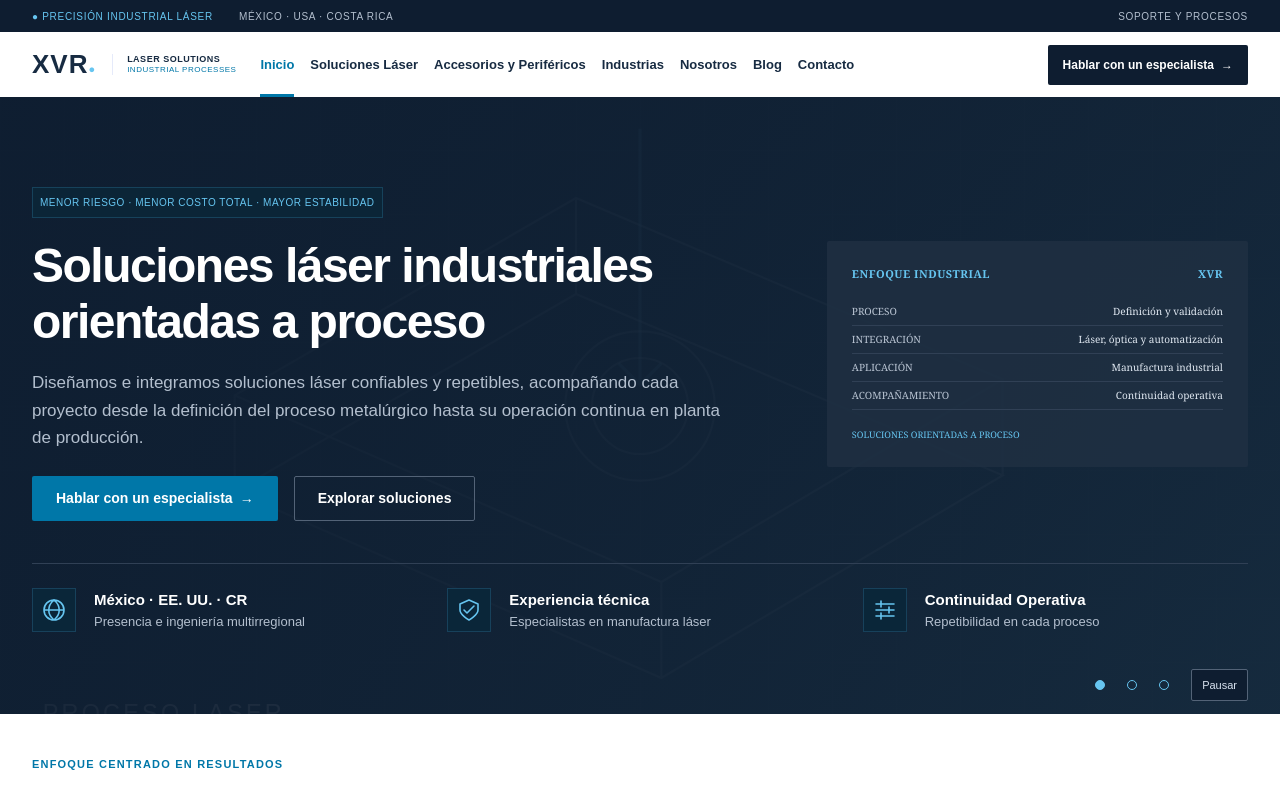
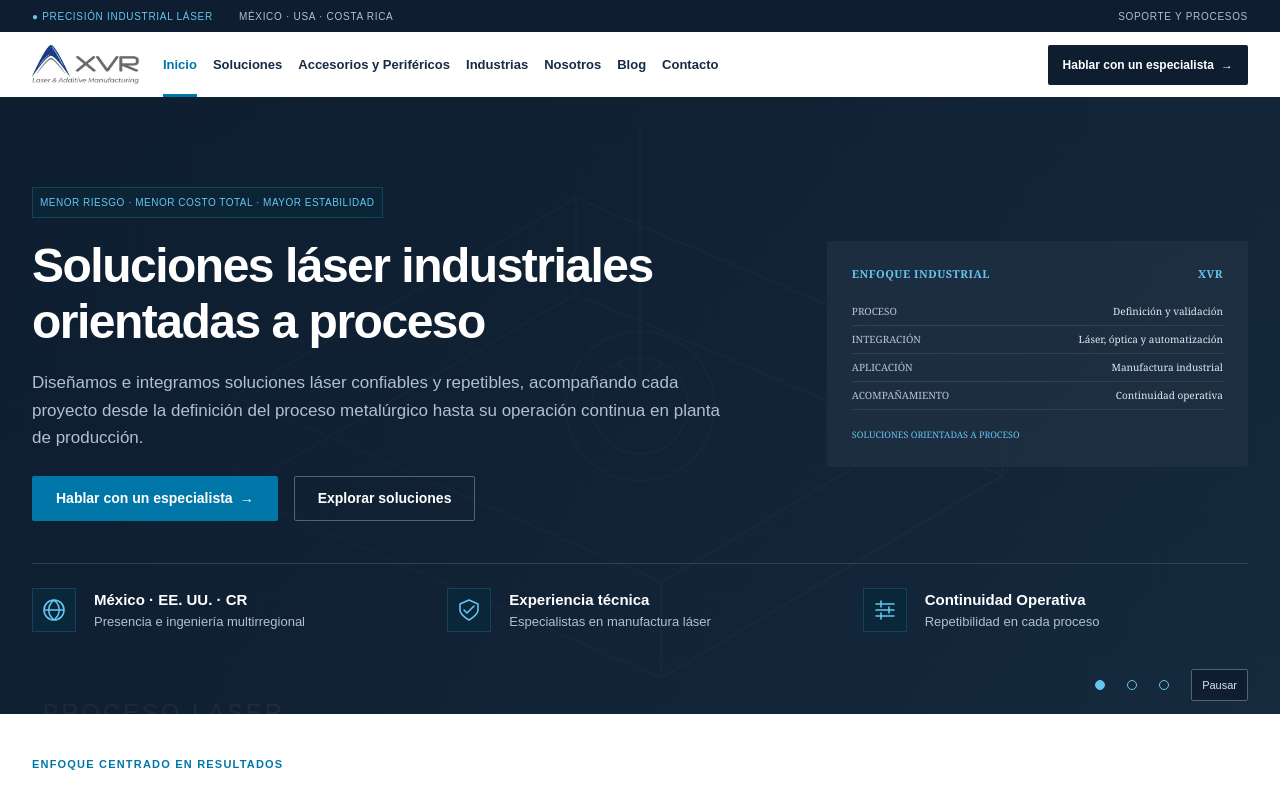
Before and after one commit to GonzaloTT/xvr-web, a React (Vite) app: page / in a window 1280 px wide. Shown: the top 786 px of the page. Built offline with nearby package versions, Linux system fonts and the light colour scheme.

Commit message:
fix: update XVR header branding

```diff
--- a/src/components/Header/Header.jsx
+++ b/src/components/Header/Header.jsx
@@ -1,17 +1,100 @@
-import { assetUrl } from '../../utils/assetUrl';
 import { useEffect, useRef, useState } from 'react';
 import { Link, useLocation } from 'react-router-dom';
+
+import { company } from '../../data/homeData';
 import { navigation, paths } from '../../routes/paths';
-import { company } from '../../data/homeData';
+import { assetUrl } from '../../utils/assetUrl';
+
 export default function Header() {
   const [open, setOpen] = useState(false);
   const location = useLocation();
   const toggle = useRef(null);
-  useEffect(() => { setOpen(false); }, [location]);
-  return <header className="site-header" onKeyDown={event => { if (event.key === 'Escape' && open) { setOpen(false); toggle.current?.focus(); } }}>
-    <div className="topbar"><div className="container topbar-inner"><span>● PRECISIÓN INDUSTRIAL LÁSER</span><span>MÉXICO · USA · COSTA RICA</span><span className="topbar-support">SOPORTE Y PROCESOS</span></div></div>
-    <div className="container header-inner"><Link to="/" className="brand" aria-label="XVR — Inicio">{company.logo ? <img className="brand-image" src={assetUrl(company.logo)} alt="XVR"/> : <><span className="brand-word" data-placeholder="Logotipo XVR pendiente">XVR<span>●</span></span><span className="brand-caption">LASER SOLUTIONS<small>INDUSTRIAL PROCESSES</small></span></>}</Link>
-    <button ref={toggle} className="menu-toggle" aria-expanded={open} aria-controls="main-navigation" aria-label={open ? 'Cerrar menú' : 'Abrir menú'} onClick={() => setOpen(!open)}>{open ? '✕' : '☰'}</button>
-    <nav id="main-navigation" aria-label="Navegación principal" className={`main-nav ${open ? 'is-open' : ''}`}>{navigation.map(item => <Link key={item.to} to={item.to} aria-current={`${location.pathname}${location.hash}` === item.to ? 'page' : undefined} onClick={() => setOpen(false)}>{item.label}</Link>)}<Link className="button button-dark header-cta" to={paths.contact}>Hablar con un especialista <span aria-hidden="true">→</span></Link></nav></div>
-  </header>;
+
+  useEffect(() => {
+    setOpen(false);
+  }, [location]);
+
+  const handleKeyDown = (event) => {
+    if (event.key === 'Escape' && open) {
+      setOpen(false);
+      toggle.current?.focus();
+    }
+  };
+
+  return (
+    <header className="site-header" onKeyDown={handleKeyDown}>
+      <div className="topbar">
+        <div className="container topbar-inner">
+          <span>● PRECISIÓN INDUSTRIAL LÁSER</span>
+          <span>MÉXICO · USA · COSTA RICA</span>
+          <span className="topbar-support">SOPORTE Y PROCESOS</span>
+        </div>
+      </div>
+
+      <div className="container header-inner">
+        <Link to="/" className="brand" aria-label="XVR — Inicio">
+          {company.logo ? (
+            <img
+              className="brand-image"
+              src={assetUrl(company.logo)}
+              alt="XVR"
+            />
+          ) : (
+            <>
+              <span
+                className="brand-word"
+                data-placeholder="Logotipo XVR pendiente"
+              >
+                XVR<span>●</span>
+              </span>
+
+              <span className="brand-caption">
+                LASER SOLUTIONS
+                <small>INDUSTRIAL PROCESSES</small>
+              </span>
+            </>
+          )}
+        </Link>
+
+        <button
+          ref={toggle}
+          className="menu-toggle"
+          aria-expanded={open}
+          aria-controls="main-navigation"
+          aria-label={open ? 'Cerrar menú' : 'Abrir menú'}
+          onClick={() => setOpen(!open)}
+        >
+          {open ? '✕' : '☰'}
+        </button>
+
+        <nav
+          id="main-navigation"
+          aria-label="Navegación principal"
+          className={`main-nav ${open ? 'is-open' : ''}`}
+        >
+          {navigation.map((item) => (
+            <Link
+              key={item.to}
+              to={item.to}
+              aria-current={
+                `${location.pathname}${location.hash}` === item.to
+                  ? 'page'
+                  : undefined
+              }
+              onClick={() => setOpen(false)}
+            >
+              {item.label}
+            </Link>
+          ))}
+
+          <Link
+            className="button button-dark header-cta"
+            to={paths.contact}
+          >
+            Hablar con un especialista <span aria-hidden="true">→</span>
+          </Link>
+        </nav>
+      </div>
+    </header>
+  );
 }
--- a/src/data/homeData.js
+++ b/src/data/homeData.js
@@ -1,40 +1,189 @@
 import { paths } from '../routes/paths';
+
 // Editorial copy transcribed from the supplied reference. Technical figures,
 // certifications, phone, legal identity and service guarantees require approval.
+
 export const heroSlides = [
-  { src: '/images/hero/proceso-laser-placeholder.svg', label: 'Proceso láser' },
-  { src: '/images/hero/integracion-placeholder.svg', label: 'Integración industrial' },
-  { src: '/images/hero/manufactura-placeholder.svg', label: 'Manufactura de precisión' },
+  {
+    src: '/images/hero/proceso-laser-placeholder.svg',
+    label: 'Proceso láser',
+  },
+  {
+    src: '/images/hero/integracion-placeholder.svg',
+    label: 'Integración industrial',
+  },
+  {
+    src: '/images/hero/manufactura-placeholder.svg',
+    label: 'Manufactura de precisión',
+  },
 ];
+
 export const valuePillars = [
-  { icon: 'process', title: 'Definición de Proceso', description: 'Validación de parámetros y factibilidad metalúrgica previa.', caption: 'LABORATORIO IN-HOUSE' },
-  { icon: 'precision', title: 'Integración de Precisión', description: 'Sistemas láser, óptica, automatización y seguridad integrados.', caption: 'INTEGRACIÓN DE SISTEMAS' },
-  { icon: 'training', title: 'Acompañamiento en Planta', description: 'Puesta a punto, calibración y capacitación operativa in situ.', caption: 'PUESTA EN MARCHA' },
-  { icon: 'support', title: 'Soporte y Continuidad', description: 'Disponibilidad de consumibles, refacciones y asistencia técnica local.', caption: 'CONTINUIDAD OPERATIVA' },
+  {
+    icon: 'process',
+    title: 'Definición de Proceso',
+    description:
+      'Validación de parámetros y factibilidad metalúrgica previa.',
+    caption: 'LABORATORIO IN-HOUSE',
+  },
+  {
+    icon: 'precision',
+    title: 'Integración de Precisión',
+    description:
+      'Sistemas láser, óptica, automatización y seguridad integrados.',
+    caption: 'INTEGRACIÓN DE SISTEMAS',
+  },
+  {
+    icon: 'training',
+    title: 'Acompañamiento en Planta',
+    description:
+      'Puesta a punto, calibración y capacitación operativa in situ.',
+    caption: 'PUESTA EN MARCHA',
+  },
+  {
+    icon: 'support',
+    title: 'Soporte y Continuidad',
+    description:
+      'Disponibilidad de consumibles, refacciones y asistencia técnica local.',
+    caption: 'CONTINUIDAD OPERATIVA',
+  },
 ];
+
 export const solutions = [
-  { slug: 'marcado-laser', title: 'Marcado láser', description: 'Identificación permanente, serialización trazable y grabado de alta precisión en metales y polímeros de grado industrial.' },
-  { slug: 'soldadura-laser', title: 'Soldadura láser', description: 'Uniones estructurales herméticas de alta penetración con mínima afectación térmica y distorsión controlada.' },
-  { slug: 'corte-microprocesos', title: 'Corte y microprocesos', description: 'Corte de geometrías complejas, micromecanizado y perforación con pulsos ultracortos para componentes críticos.' },
-  { slug: 'tratamiento-superficial', title: 'Tratamiento superficial', description: 'Limpieza técnica selectiva de óxidos y aceites, despasivado y texturizado para adherencia sin químicos.' },
-].map(item => ({ ...item, image: `/images/solutions/${item.slug}-placeholder.svg`, href: paths.solution(item.slug) }));
+  {
+    slug: 'marcado-laser',
+    title: 'Marcado láser',
+    description:
+      'Identificación permanente, serialización trazable y grabado de alta precisión en metales y polímeros de grado industrial.',
+  },
+  {
+    slug: 'soldadura-laser',
+    title: 'Soldadura láser',
+    description:
+      'Uniones estructurales herméticas de alta penetración con mínima afectación térmica y distorsión controlada.',
+  },
+  {
+    slug: 'corte-microprocesos',
+    title: 'Corte y microprocesos',
+    description:
+      'Corte de geometrías complejas, micromecanizado y perforación con pulsos ultracortos para componentes críticos.',
+  },
+  {
+    slug: 'tratamiento-superficial',
+    title: 'Tratamiento superficial',
+    description:
+      'Limpieza técnica selectiva de óxidos y aceites, despasivado y texturizado para adherencia sin químicos.',
+  },
+].map((item) => ({
+  ...item,
+  image: `/images/solutions/${item.slug}-placeholder.svg`,
+  href: paths.solution(item.slug),
+}));
+
 export const industries = [
-  { slug: 'automotriz', icon: 'car', title: 'Automotriz & E-Mobility', description: 'Trazabilidad de componentes críticos, soldadura de celdas de batería y texturizado de superficies para ensamble estructural.' },
-  { slug: 'medica', icon: 'medical', title: 'Dispositivos Médicos', description: 'Marcado microscópico anticorrosión, soldadura de instrumental quirúrgico e implantes cumpliendo normativas sanitarias.' },
-  { slug: 'electronica', icon: 'chip', title: 'Electrónica & Semiconductores', description: 'Microsoldadura de circuitos, desaislado láser y marcado de microchips sin inducción electrostática.' },
-  { slug: 'aeronautica', icon: 'plane', title: 'Aeronáutica & Defensa', description: 'Mecanizado de superaleaciones, perforación de orificios de enfriamiento en álabes y trazabilidad bajo estándares aeroespaciales.' },
-].map(item => ({ ...item, image: `/images/industries/${item.slug}-placeholder.svg` }));
-export const partners = ['COHERENT', 'IPG Photonics', 'SCANLAB', 'LASERLINE', 'LUXINAR', 'BOFA', 'laservision', 'MACKEN'].map(name => ({ name, logo: null, alt: name }));
+  {
+    slug: 'automotriz',
+    icon: 'car',
+    title: 'Automotriz & E-Mobility',
+    description:
+      'Trazabilidad de componentes críticos, soldadura de celdas de batería y texturizado de superficies para ensamble estructural.',
+  },
+  {
+    slug: 'medica',
+    icon: 'medical',
+    title: 'Dispositivos Médicos',
+    description:
+      'Marcado microscópico anticorrosión, soldadura de instrumental quirúrgico e implantes cumpliendo normativas sanitarias.',
+  },
+  {
+    slug: 'electronica',
+    icon: 'chip',
+    title: 'Electrónica & Semiconductores',
+    description:
+      'Microsoldadura de circuitos, desaislado láser y marcado de microchips sin inducción electrostática.',
+  },
+  {
+    slug: 'aeronautica',
+    icon: 'plane',
+    title: 'Aeronáutica & Defensa',
+    description:
+      'Mecanizado de superaleaciones, perforación de orificios de enfriamiento en álabes y trazabilidad bajo estándares aeroespaciales.',
+  },
+].map((item) => ({
+  ...item,
+  image: `/images/industries/${item.slug}-placeholder.svg`,
+}));
+
+export const partners = [
+  'COHERENT',
+  'IPG Photonics',
+  'SCANLAB',
+  'LASERLINE',
+  'LUXINAR',
+  'BOFA',
+  'laservision',
+  'MACKEN',
+].map((name) => ({
+  name,
+  logo: null,
+  alt: name,
+}));
+
 export const accompaniment = [
-  { icon: 'support', title: 'Atención personalizada y consultoría', description: 'Asesoría técnica y análisis de proyectos desde la primera llamada, con ingenieros dedicados a optimizar el rendimiento.' },
-  { icon: 'training', title: 'Capacitación técnica especializada', description: 'Transferencia profunda de conocimiento y mejores prácticas para operadores, técnicos de mantenimiento e ingenieros.' },
-  { icon: 'bolt', title: 'Soporte técnico y respuesta ágil', description: 'Diagnóstico remoto y tiempos de respuesta ágiles en planta para resolución de incidencias con stock local de partes críticas.' },
-  { icon: 'tool', title: 'Reparación y mantenimiento', description: 'Programas preventivos calibrados, alineación de haces, limpieza de óptica de precisión y verificación metrológica continua.' },
+  {
+    icon: 'support',
+    title: 'Atención personalizada y consultoría',
+    description:
+      'Asesoría técnica y análisis de proyectos desde la primera llamada, con ingenieros dedicados a optimizar el rendimiento.',
+  },
+  {
+    icon: 'training',
+    title: 'Capacitación técnica especializada',
+    description:
+      'Transferencia profunda de conocimiento y mejores prácticas para operadores, técnicos de mantenimiento e ingenieros.',
+  },
+  {
+    icon: 'bolt',
+    title: 'Soporte técnico y respuesta ágil',
+    description:
+      'Diagnóstico remoto y tiempos de respuesta ágiles en planta para resolución de incidencias con stock local de partes críticas.',
+  },
+  {
+    icon: 'tool',
+    title: 'Reparación y mantenimiento',
+    description:
+      'Programas preventivos calibrados, alineación de haces, limpieza de óptica de precisión y verificación metrológica continua.',
+  },
 ];
+
 export const companyHighlights = [
-  { icon: 'check', title: 'Ingeniería de aplicaciones in-house', description: 'Desarrollo a la medida de recetas ópticas y parámetros optimizados para tus materiales.' },
-  { icon: 'process', title: 'Laboratorio de pruebas y factibilidad técnica en Querétaro', description: 'Análisis metalúrgico, micrografías, ensayos de tracción y hermeticidad previos a la inversión.' },
-  { icon: 'precision', title: 'Soporte multirregional con base local', description: 'Ingenieros de servicio con capacidad de respuesta técnica inmediata en planta.' },
+  {
+    icon: 'check',
+    title: 'Ingeniería de aplicaciones in-house',
+    description:
+      'Desarrollo a la medida de recetas ópticas y parámetros optimizados para tus materiales.',
+  },
+  {
+    icon: 'process',
+    title: 'Laboratorio de pruebas y factibilidad técnica en Querétaro',
+    description:
+      'Análisis metalúrgico, micrografías, ensayos de tracción y hermeticidad previos a la inversión.',
+  },
+  {
+    icon: 'precision',
+    title: 'Soporte multirregional con base local',
+    description:
+      'Ingenieros de servicio con capacidad de respuesta técnica inmediata en planta.',
+  },
 ];
+
 // Unconfirmed contact/legal data deliberately omitted; populate after approval.
-export const company = { name: 'XVR', logo: null, phone: null, address: null, legalName: null, certifications: [], regions: 'México · USA · Costa Rica' };
+export const company = {
+  name: 'XVR',
+  logo: '/images/branding/xvr-logo.jpg',
+  phone: null,
+  address: null,
+  legalName: null,
+  certifications: [],
+  regions: 'México · USA · Costa Rica',
+};
--- a/src/routes/paths.js
+++ b/src/routes/paths.js
@@ -1,6 +1,39 @@
-export const paths = { home: '/', solutions: '/soluciones', accessories: '/accesorios-perifericos', blog: '/blog', contact: '/contacto', solution: (slug) => `/soluciones/${slug}` };
+export const paths = {
+  home: '/',
+  solutions: '/soluciones',
+  accessories: '/accesorios-perifericos',
+  blog: '/blog',
+  contact: '/contacto',
+  solution: (slug) => `/soluciones/${slug}`,
+};
+
 export const navigation = [
-  { label: 'Inicio', to: '/' }, { label: 'Soluciones Láser', to: paths.solutions },
-  { label: 'Accesorios y Periféricos', to: paths.accessories }, { label: 'Industrias', to: '/#industrias' },
-  { label: 'Nosotros', to: '/#nosotros' }, { label: 'Blog', to: paths.blog }, { label: 'Contacto', to: paths.contact },
+  {
+    label: 'Inicio',
+    to: paths.home,
+  },
+  {
+    label: 'Soluciones',
+    to: paths.solutions,
+  },
+  {
+    label: 'Accesorios y Periféricos',
+    to: paths.accessories,
+  },
+  {
+    label: 'Industrias',
+    to: '/#industrias',
+  },
+  {
+    label: 'Nosotros',
+    to: '/#nosotros',
+  },
+  {
+    label: 'Blog',
+    to: paths.blog,
+  },
+  {
+    label: 'Contacto',
+    to: paths.contact,
+  },
 ];
```
Also changed, not shown: public/images/branding/xvr-logo.jpg (added).
